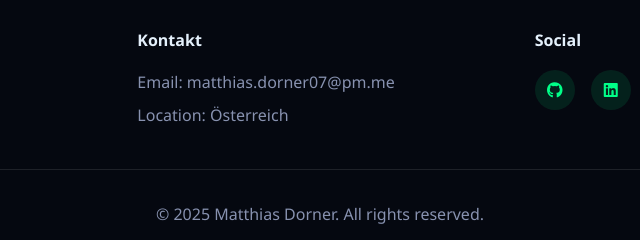
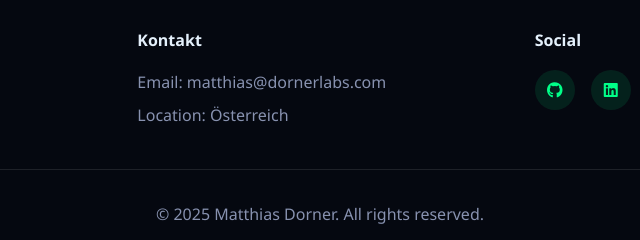
Before and after one commit to MatzeTV-dev/matthias-portfolio, a plain HTML site: page index.html in a window 1280 px wide. Shown: the part 7555-7795 px from the top of the page, 320-960 px from the left. Drawn offline with nearby package versions, Linux system fonts and the light colour scheme.

Commit message:
Update contact email in footer section

```diff
--- a/index.html
+++ b/index.html
@@ -606,7 +606,7 @@
                 </div>
                 <div class="footer-section">
                     <h4>Kontakt</h4>
-                    <p>Email: matthias.dorner07@pm.me</p>
+                    <p>Email: matthias@dornerlabs.com</p>
                     <p>Location: Österreich</p>
                 </div>
                 <div class="footer-section">
```
